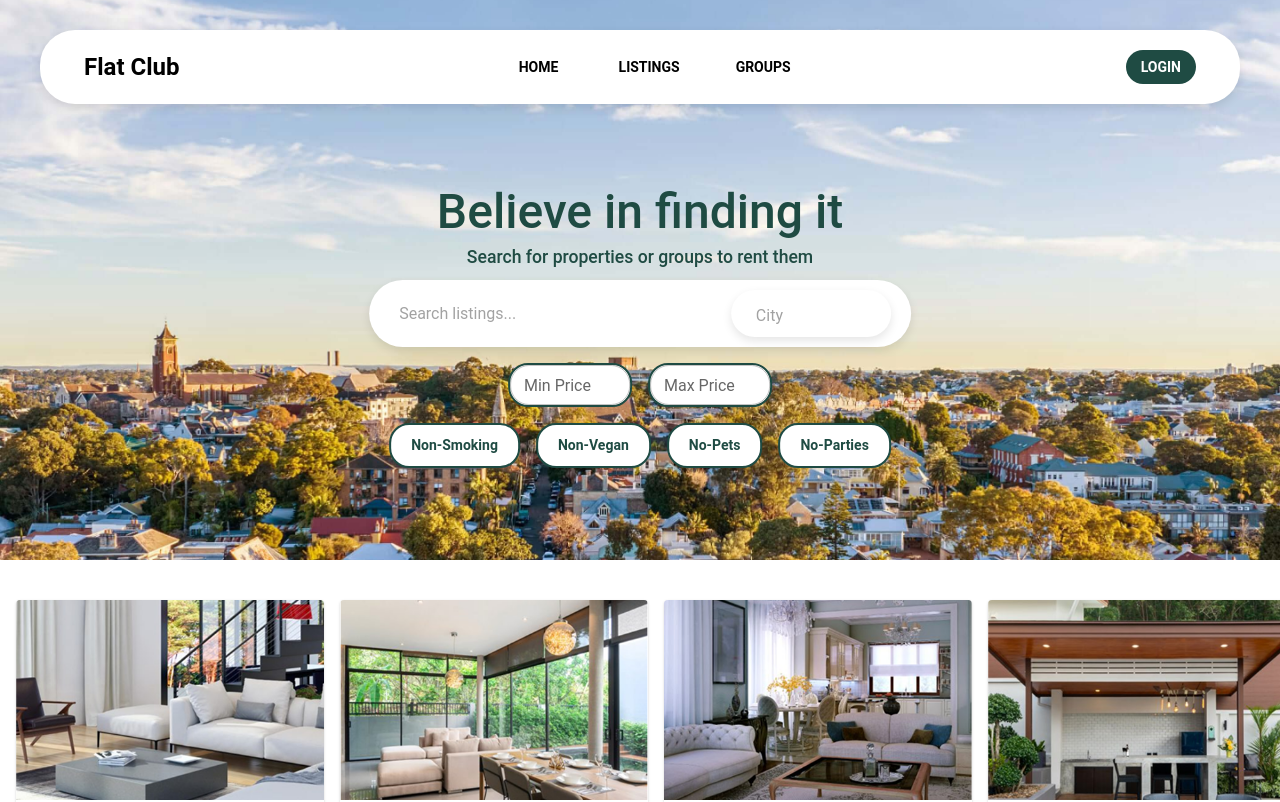
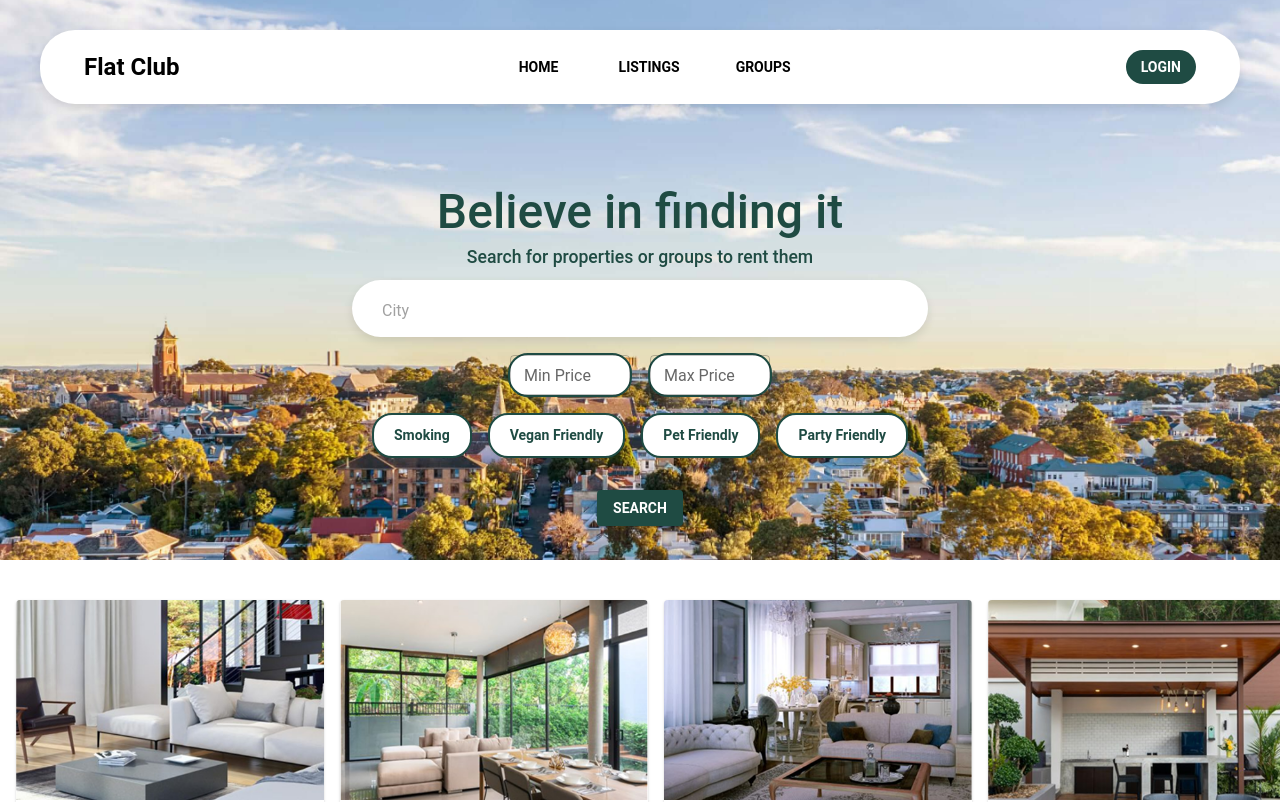
Before and after one commit to Turquoise-stack/FLAT_CLUB, a React (Vite) app in the folder my-project/: page / in a window 1280 px wide. Shown: the top 802 px of the page. Built offline with nearby package versions, Linux system fonts and the light colour scheme.

Commit message:
feat(searchpage): searchpage for listings finished

```diff
--- a/my-project/src/components/SearchBar.tsx
+++ b/my-project/src/components/SearchBar.tsx
@@ -1,40 +1,47 @@
 import React, { useState } from "react";
-import { TextField, Box, Button, FormControl, Select, MenuItem, Typography, Slider } from "@mui/material";
-import { Autocomplete } from "@mui/material";
+import { TextField, Box, Button, Autocomplete } from "@mui/material";
+import { useNavigate } from "react-router-dom";
 
-interface SearchBarProps {
-  onSearch: (query: string) => void;
+interface SearchFilters {
+  location?: string;
+  min_price?: number;
+  max_price?: number;
+  smoking?: boolean;
+  vegan?: boolean;
+  pet_friendly?: boolean;
+  party_friendly?: boolean;
 }
 
-const SearchBar: React.FC<SearchBarProps> = ({ onSearch }) => {
-  const [searchQuery, setSearchQuery] = useState("");
-  const [partyFriendly, setPartyFriendly] =  useState<string | null>(null);
-  const [smoking, setSmoking] = useState<string | null>(null);
-  const [petFriendly, setPetFriendly] = useState<string | null>(null);
-  const [vegan, setVegan] = useState<string | null>(null);
+const SearchBar = () => {
+  const navigate = useNavigate();
+
   const [location, setLocation] = useState<string>("");
-  const [priceRange, setPriceRange] = useState<number[]>([1000, 5000]);
   const [minPrice, setMinPrice] = useState("");
   const [maxPrice, setMaxPrice] = useState("");
+  const [smoking, setSmoking] = useState<string | null>(null);
+  const [vegan, setVegan] = useState<string | null>(null);
+  const [petFriendly, setPetFriendly] = useState<string | null>(null);
+  const [partyFriendly, setPartyFriendly] = useState<string | null>(null);
 
   const cityOptions = ["Warsaw", "Elblag", "Krakow", "Gdansk", "Wroclaw", "Poznan", "Lodz", "Lublin"];
 
-  const handleSliderChange = (_: Event, newValue: number | number[]) => {
-    setPriceRange(newValue as number[]);
+  const handleSubmit = () => {
+    const filters: SearchFilters = {
+      location,
+      min_price: minPrice ? Number(minPrice) : undefined,
+      max_price: maxPrice ? Number(maxPrice) : undefined,
+      smoking: smoking === "smoking",
+      vegan: vegan === "vegan friendly",
+      pet_friendly: petFriendly === "pet friendly",
+      party_friendly: partyFriendly === "party friendly",
     };
 
-  const handleSearch = (e: React.ChangeEvent<HTMLInputElement>) => {
-    setSearchQuery(e.target.value);
-  };
-
-  const handleKeyPress = (e: React.KeyboardEvent<HTMLInputElement>) => {
-    if (e.key === "Enter") {
-      onSearch(searchQuery);
-    }
+    navigate("/search-results", { state: { filters } });
   };
 
   return (
-    <Box sx={{
+    <Box
+      sx={{
         position: "absolute",
         top: "35%",
         left: "50%",
@@ -43,8 +50,9 @@ const SearchBar: React.FC<SearchBarProps> = ({ onSearch }) => {
         flexDirection: "column",
         alignItems: "center",
         gap: 2,
-    }}>
-      {/* Search Bar */}
+      }}
+    >
+      {/* Search & City */}
       <Box
         sx={{
           display: "flex",
@@ -57,24 +65,11 @@ const SearchBar: React.FC<SearchBarProps> = ({ onSearch }) => {
           width: "100%",
         }}
       >
-        <TextField
-          fullWidth
-          placeholder="Search listings..."
-          variant="standard"
-          value={searchQuery}
-          onChange={handleSearch}
-          onKeyPress={handleKeyPress}
-          InputProps={{
-            disableUnderline: true,
-            sx: { fontSize: "1rem", padding: "5px 10px" },
-          }}
-        />
-
         <Autocomplete
           freeSolo
           options={cityOptions}
           value={location}
-          onChange={(_e, newValue) => setLocation(newValue || "")}
+          onChange={(_, newValue) => setLocation(newValue || "")}
           renderInput={(params) => (
             <TextField
               {...params}
@@ -87,23 +82,14 @@ const SearchBar: React.FC<SearchBarProps> = ({ onSearch }) => {
                   padding: "5px 10px",
                   fontSize: "1rem",
                   width: { xs: "250px", sm: "70px", md: "130px" },
-
                 },
               }}
             />
           )}
-          sx={{
-            width: { xs: "250px", sm: "70px", md: "130px" },
-            backgroundColor: "white",
-            borderRadius: "35px",
-            boxShadow: "0px 4px 10px rgba(0, 0, 0, 0.1)",
-            paddingX: "15px",
-            paddingY: "5px",
-          }}
         />
       </Box>
 
-      {/* Price Range Section */}
+      {/* Price Range */}
       <Box sx={{ display: "flex", gap: 2 }}>
         <TextField
           label="Min Price"
@@ -113,14 +99,10 @@ const SearchBar: React.FC<SearchBarProps> = ({ onSearch }) => {
           onChange={(e) => setMinPrice(e.target.value)}
           sx={{
             width: "120px",
-            border: "2px solid #1f4b43",
             backgroundColor: "white",
             borderRadius: "20px",
-            "& .MuiInputBase-root": {
-              borderRadius: "19px",
-            },
+            border: "2px solid #1f4b43",
           }}
-          inputProps={{ min: 0 }}
         />
         <TextField
           label="Max Price"
@@ -133,21 +115,44 @@ const SearchBar: React.FC<SearchBarProps> = ({ onSearch }) => {
             backgroundColor: "white",
             borderRadius: "20px",
             border: "2px solid #1f4b43",
-            "& .MuiInputBase-root": {
-              borderRadius: "19px",
-            },
           }}
-          inputProps={{ min: 1 }}
         />
       </Box>
 
-      <Box sx={{ display: "flex", flexDirection: "row", gap: 2, flexWrap: "wrap", justifyContent: "center" }}>
-      {/* Smoking Toggle Button */}
+      {/* Filter Buttons */}
+      <Box sx={{ display: "flex", gap: 2, flexWrap: "wrap", justifyContent: "center" }}>
+        {[
+          {
+            label: "Smoking",
+            state: smoking,
+            setter: setSmoking,
+            match: "smoking",
+          },
+          {
+            label: "Vegan Friendly",
+            state: vegan,
+            setter: setVegan,
+            match: "vegan friendly",
+          },
+          {
+            label: "Pet Friendly",
+            state: petFriendly,
+            setter: setPetFriendly,
+            match: "pet friendly",
+          },
+          {
+            label: "Party Friendly",
+            state: partyFriendly,
+            setter: setPartyFriendly,
+            match: "party friendly",
+          },
+        ].map(({ label, state, setter, match }) => (
           <Button
-        onClick={() => setSmoking((prev) => (prev === "smoking" ? "non-smoking" : "smoking"))}
+            key={label}
+            onClick={() => setter((prev) => (prev === match ? null : match))}
             sx={{
-          backgroundColor: smoking === "smoking" ? "#1f4b43" : "white",
-          color: smoking === "smoking" ? "white" : "#1f4b43",
+              backgroundColor: state === match ? "#1f4b43" : "white",
+              color: state === match ? "white" : "#1f4b43",
               borderRadius: "20px",
               padding: "8px 20px",
               fontWeight: "bold",
@@ -155,82 +160,30 @@ const SearchBar: React.FC<SearchBarProps> = ({ onSearch }) => {
               textTransform: "none",
               transition: "0.3s",
               "&:hover": {
-            backgroundColor: smoking === "smoking" ? "#164032" : "#e7c873",
+                backgroundColor: state === match ? "#164032" : "#e7c873",
                 color: "white",
               },
             }}
           >
-        {smoking === "smoking" ? "Smoking" : "Non-Smoking"}
+            {label}
           </Button>
+        ))}
+      </Box>
 
-      {/* Vegan Toggle Button */}
+      {/* Submit */}
       <Button
-        onClick={() => setVegan((prev) => (prev === "vegan friendly" ? "non-vegan" : "vegan friendly"))}
+        onClick={handleSubmit}
+        variant="contained"
         sx={{
-          backgroundColor: vegan === "vegan friendly" ? "#1f4b43" : "white",
-          color: vegan === "vegan friendly" ? "white" : "#1f4b43",
-          borderRadius: "20px",
-          padding: "8px 20px",
+          mt: 2,
           fontWeight: "bold",
-          border: "2px solid #1f4b43",
-          textTransform: "none",
-          transition: "0.3s",
-          "&:hover": {
-            backgroundColor: vegan === "vegan friendly" ? "#164032" : "#e7c873",
-            color: "white",
-          },
+          backgroundColor: "#1f4b43",
+          ":hover": { backgroundColor: "#164032" },
         }}
       >
-        {vegan === "vegan friendly" ? "Vegan Friendly" : "Non-Vegan"}
-      </Button>
-
-      {/* Pets Toggle Button */}
-      <Button
-        onClick={() => setPetFriendly((prev) => (prev === "pet friendly" ? "non-pets" : "pet friendly"))}
-        sx={{
-          backgroundColor: petFriendly === "pet friendly" ? "#1f4b43" : "white",
-          color: petFriendly === "pet friendly" ? "white" : "#1f4b43",
-          borderRadius: "20px",
-          padding: "8px 20px",
-          fontWeight: "bold",
-          border: "2px solid #1f4b43",
-          textTransform: "none",
-          transition: "0.3s",
-          "&:hover": {
-            backgroundColor: petFriendly === "pet friendly" ? "#164032" : "#e7c873",
-            color: "white",
-          },
-        }}
-      >
-        {petFriendly === "pet friendly" ? "Pet Friendly" : "No-Pets"}
-      </Button>
-
-      {/* Party Friendly Button */}
-      <Button
-        onClick={() => setPartyFriendly((prev) => (prev === "party friendly" ? "No-Parties" : "party friendly"))}
-        sx={{
-          backgroundColor: partyFriendly === "party friendly" ? "#1f4b43" : "white",
-          color: partyFriendly === "party friendly" ? "white" : "#1f4b43",
-          borderRadius: "20px",
-          padding: "8px 20px",
-          fontWeight: "bold",
-          border: "2px solid #1f4b43",
-          textTransform: "none",
-          transition: "0.3s",
-          "&:hover": {
-            backgroundColor: partyFriendly === "party friendly" ? "#164032" : "#e7c873",
-            color: "white",
-          },
-        }}
-      >
-        {partyFriendly === "party friendly" ? "Party Friendly" : "No-Parties"}
+        Search
       </Button>
     </Box>
-
-
-    </Box>
-
-
   );
 };
 
```
Lines whose indentation alone changed are shown as unchanged.
